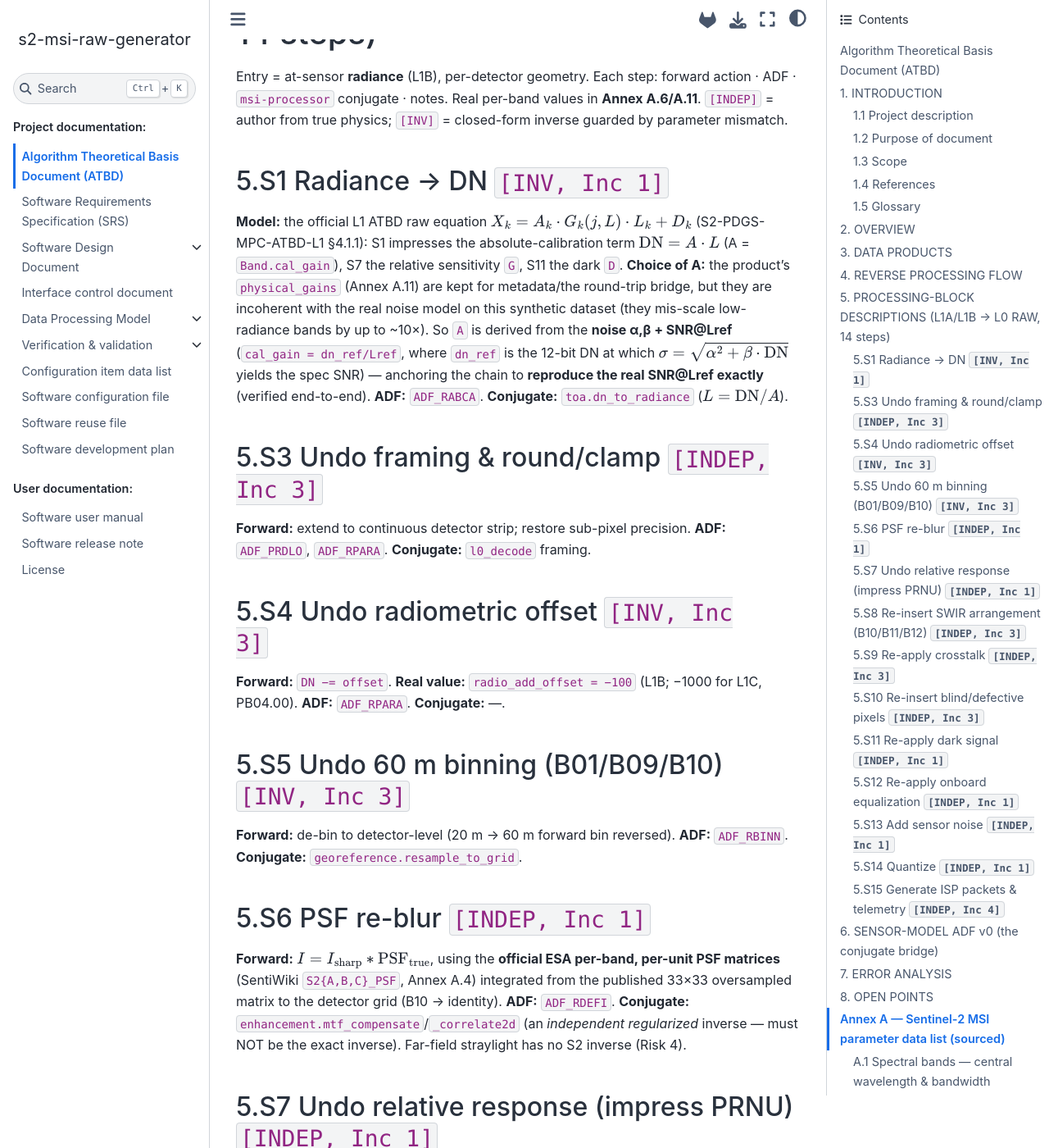
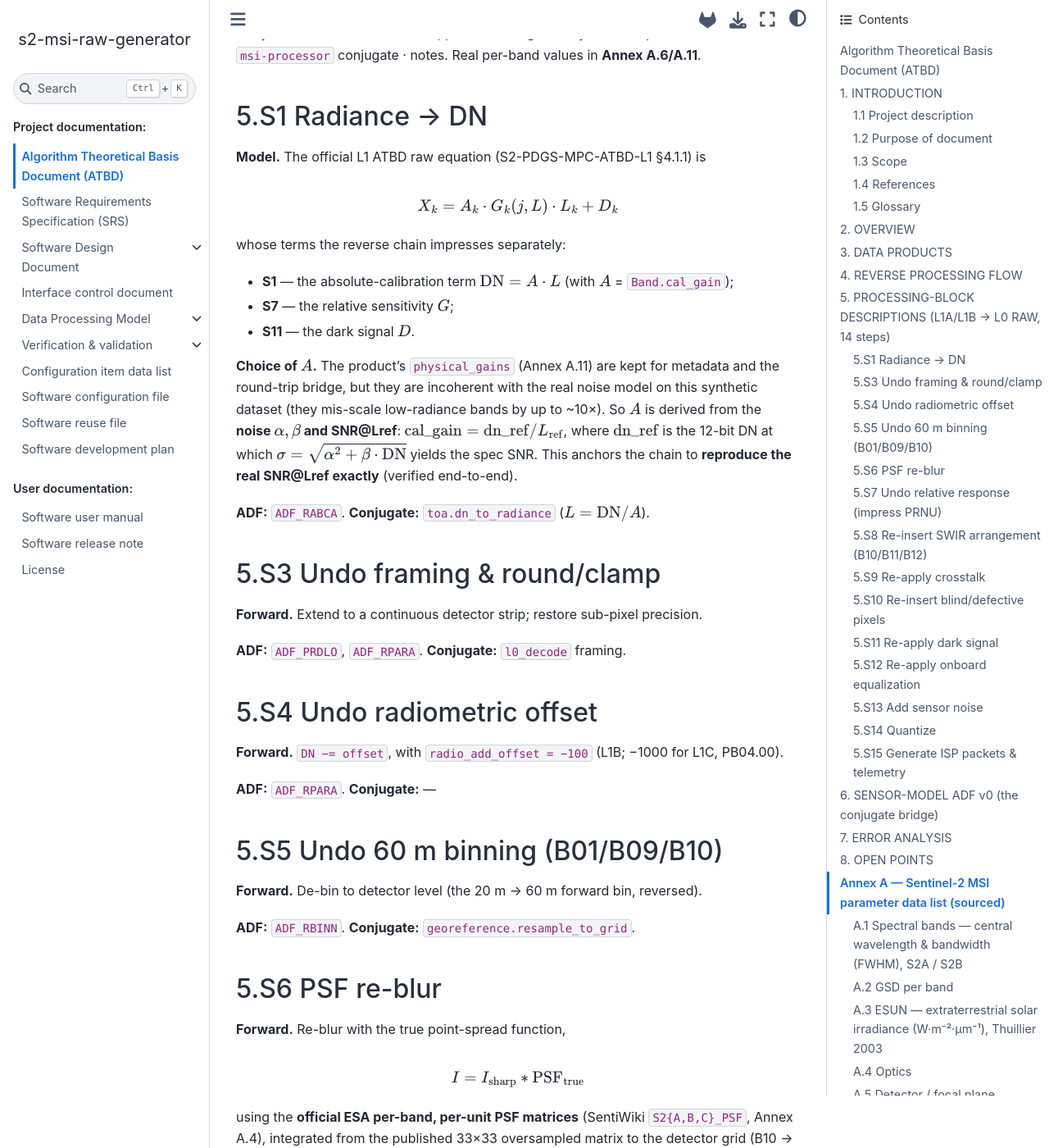
Before and after one commit to AstroCan17/s2-msi-raw-generator, a Sphinx documentation site: the page built from docs/atbd/atbd.md, in a window 1280 px wide and 1400 px high, scrolled down 7389 px. Shown: the whole window at 82% size. Built offline with Sphinx 7.4.7 and the Sphinx Book theme 1.1.4, drawn with Linux system fonts in a browser that asks for light colours; pages that are not in the unit, such as notebooks, are missing from menus; some of the changed text lies outside the part shown.

Commit message:
docs(atbd): drop [INDEP/INV, Inc N] tags; reformat §5 steps for readability
Remove the internal [INDEP]/[INV] derivation tags + their legend and the "Inc N"
increment references from the ATBD — insider process/originality jargon that is
undefined to an external reader and referenced by no other document.

Reformat the §5 processing-block steps into a consistent scientific-paper layout:
a Forward/Model paragraph, display equations ($$...$$), where/Real values/Method/
Acceptance paragraphs, and an ADF/Conjugate footer per step. Technical content
(equations, ADF codes, conjugate functions, real values) is unchanged.

Strict docs build (-W) green.

```diff
--- a/docs/atbd/atbd.md
+++ b/docs/atbd/atbd.md
@@ -169,7 +169,7 @@ The processor's forward flow, reversed. Two sub-flows:
 
 **Main reverse chain:** S1→S3→S4→S5→S6→S7→S8→S9→S10→S11→S12→S13→S14→S15 (§5) — radiometric-only.
 
-**Calibration sub-set (`s2_msi_raw_generator/calibration.py`, Increment 3):** the S2 **two-reference** radiometric
+**Calibration sub-set (`s2_msi_raw_generator/calibration.py`):** the S2 **two-reference** radiometric
 calibration in the reflective domain. The high-signal reference is the on-board **CSM sun-diffuser**
 (uniform full-field), the zero reference is
 a **dark** (CSM closed / night). The sub-set synthesises both L0 acquisitions by impressing the *true*
@@ -185,89 +185,146 @@ correlation >0.99, `A≈cal_gain`; the small residual is the calibration uncerta
 
 Entry = at-sensor **radiance** (L1B), per-detector geometry. Each step: forward action · ADF ·
 `msi-processor` conjugate · notes. Real per-band values in **Annex A.6/A.11**.
-`[INDEP]` = author from true physics; `[INV]` = closed-form inverse guarded by parameter mismatch.
 
-## 5.S1 Radiance → DN `[INV, Inc 1]`
-**Model:** the official L1 ATBD raw equation **$X_k = A_k \cdot G_k(j,L) \cdot L_k + D_k$** (S2-PDGS-MPC-ATBD-L1
-§4.1.1): S1 impresses the absolute-calibration term **$\mathrm{DN} = A \cdot L$** (A = `Band.cal_gain`), S7 the
-relative sensitivity `G`, S11 the dark `D`. **Choice of A:** the product's `physical_gains`
-(Annex A.11) are kept for metadata/the round-trip bridge, but they are incoherent with the real
-noise model on this synthetic dataset (they mis-scale low-radiance bands by up to ~10×). So `A` is
-derived from the **noise α,β + SNR@Lref** (`cal_gain = dn_ref/Lref`, where `dn_ref` is the
-12-bit DN at which $\sigma = \sqrt{\alpha^2 + \beta \cdot \mathrm{DN}}$ yields the spec SNR) — anchoring the chain to **reproduce the real
-SNR@Lref exactly** (verified end-to-end). **ADF:** `ADF_RABCA`. **Conjugate:** `toa.dn_to_radiance`
-($L = \mathrm{DN}/A$).
+## 5.S1 Radiance → DN
 
-## 5.S3 Undo framing & round/clamp `[INDEP, Inc 3]`
-**Forward:** extend to continuous detector strip; restore sub-pixel precision. **ADF:** `ADF_PRDLO`,
-`ADF_RPARA`. **Conjugate:** `l0_decode` framing.
+**Model.** The official L1 ATBD raw equation (S2-PDGS-MPC-ATBD-L1 §4.1.1) is
 
-## 5.S4 Undo radiometric offset `[INV, Inc 3]`
-**Forward:** `DN −= offset`. **Real value:** `radio_add_offset = −100` (L1B; −1000 for L1C, PB04.00).
-**ADF:** `ADF_RPARA`. **Conjugate:** —.
+$$X_k = A_k \cdot G_k(j,L) \cdot L_k + D_k$$
 
-## 5.S5 Undo 60 m binning (B01/B09/B10) `[INV, Inc 3]`
-**Forward:** de-bin to detector-level (20 m → 60 m forward bin reversed). **ADF:** `ADF_RBINN`.
-**Conjugate:** `georeference.resample_to_grid`.
+whose terms the reverse chain impresses separately:
 
-## 5.S6 PSF re-blur `[INDEP, Inc 1]`
-**Forward:** $I = I_\mathrm{sharp} \ast \mathrm{PSF}_\mathrm{true}$, using the **official ESA per-band, per-unit PSF
-matrices** (SentiWiki `S2{A,B,C}_PSF`, Annex A.4) integrated from the published 33×33 oversampled
-matrix to the detector grid (B10 → identity). **ADF:** `ADF_RDEFI`. **Conjugate:**
-`enhancement.mtf_compensate`/`_correlate2d` (an *independent regularized* inverse — must NOT be the
-exact inverse). Far-field straylight has no S2 inverse (Risk 4).
+- **S1** — the absolute-calibration term $\mathrm{DN} = A \cdot L$ (with $A$ = `Band.cal_gain`);
+- **S7** — the relative sensitivity $G$;
+- **S11** — the dark signal $D$.
 
-## 5.S7 Undo relative response (impress PRNU) `[INDEP, Inc 1]`
-**Forward:** impress the **true per-pixel relative response** by inverting the on-ground equalization
-$Y = G(Z)$ — VNIR cubic $A\,Z^3 + B\,Z^2 + C\,Z$ / SWIR bilinear (knee at `Zs`). **Real values:** the
-per-pixel gains come straight from the **operational S2A GIPP `R2EQOG`** (`COEFF_A/B/C` cubic /
-`COEFF_A1/A2/Zs` bilinear; C≈1.0–1.2 dominant), parsed by `s2_msi_raw_generator.gipp` and applied via the analytic
-inverse `G⁻¹` in `forward_radiometric_atbd.inverse_equalize` (`BandADF.from_gipp`). **ADF:** `ADF_REQOG`.
-**Conjugate:** the forward radiometric correction `radiometric.apply_nuc`.
+**Choice of $A$.** The product's `physical_gains` (Annex A.11) are kept for metadata and the
+round-trip bridge, but they are incoherent with the real noise model on this synthetic dataset
+(they mis-scale low-radiance bands by up to ~10×). So $A$ is derived from the **noise $\alpha,\beta$
+and SNR@Lref**: $\mathrm{cal\_gain} = \mathrm{dn\_ref}/L_\mathrm{ref}$, where $\mathrm{dn\_ref}$ is the
+12-bit DN at which $\sigma = \sqrt{\alpha^2 + \beta \cdot \mathrm{DN}}$ yields the spec SNR. This
+anchors the chain to **reproduce the real SNR@Lref exactly** (verified end-to-end).
 
-## 5.S8 Re-insert SWIR arrangement (B10/B11/B12) `[INDEP, Inc 3]`
-**Forward:** restore the staggered SWIR readout layout (the TDI "rearrangement"). **TDI APPLIED on
-B03, B04, B11, B12** (`tdi_configuration_list`). **ADF:** `ADF_RSWIR`. **Method:** PyRawS
-`shift_lut.csv` deterministic per-(satellite, detector, band-pair) shifts (Annex A.9).
+**ADF:** `ADF_RABCA`. **Conjugate:** `toa.dn_to_radiance` ($L = \mathrm{DN}/A$).
 
-## 5.S9 Re-apply crosstalk `[INDEP, Inc 3]`
-**Forward:** $\mathrm{DN}_i \mathrel{+}= \sum_j \mathrm{xtalk}[i,j] \cdot \mathrm{DN}_j$ (optical + electrical). **Magnitude:** <0.5 % channel-to-channel.
-**ADF:** `ADF_RCRCO`. **Conjugate:** *none* (S2-specific; named residual). Real matrix = the GIPP
-`R2CRCO` (per-band OPTICAL+ELECTRICAL row; ≈0 for S2A → identity).
+## 5.S3 Undo framing & round/clamp
 
-## 5.S10 Re-insert blind/defective pixels `[INDEP, Inc 3]`
-**Forward:** insert masked blind columns + inject defective pixels (**3 in B11, 1 in B12** per S2C Cal/Val).
+**Forward.** Extend to a continuous detector strip; restore sub-pixel precision.
+
+**ADF:** `ADF_PRDLO`, `ADF_RPARA`. **Conjugate:** `l0_decode` framing.
+
+## 5.S4 Undo radiometric offset
+
+**Forward.** `DN −= offset`, with `radio_add_offset = −100` (L1B; −1000 for L1C, PB04.00).
+
+**ADF:** `ADF_RPARA`. **Conjugate:** —
+
+## 5.S5 Undo 60 m binning (B01/B09/B10)
+
+**Forward.** De-bin to detector level (the 20 m → 60 m forward bin, reversed).
+
+**ADF:** `ADF_RBINN`. **Conjugate:** `georeference.resample_to_grid`.
+
+## 5.S6 PSF re-blur
+
+**Forward.** Re-blur with the true point-spread function,
+
+$$I = I_\mathrm{sharp} \ast \mathrm{PSF}_\mathrm{true}$$
+
+using the **official ESA per-band, per-unit PSF matrices** (SentiWiki `S2{A,B,C}_PSF`, Annex A.4),
+integrated from the published 33×33 oversampled matrix to the detector grid (B10 → identity).
+
+**ADF:** `ADF_RDEFI`. **Conjugate:** `enhancement.mtf_compensate` / `_correlate2d` — an *independent
+regularized* inverse (must **not** be the exact inverse). Far-field straylight has no S2 inverse (Risk 4).
+
+## 5.S7 Undo relative response (impress PRNU)
+
+**Forward.** Impress the **true per-pixel relative response** by inverting the on-ground equalization
+$Y = G(Z)$ — VNIR cubic $A\,Z^3 + B\,Z^2 + C\,Z$ / SWIR bilinear (knee at `Zs`).
+
+**Real values.** The per-pixel gains come straight from the **operational S2A GIPP `R2EQOG`**
+(`COEFF_A/B/C` cubic / `COEFF_A1/A2/Zs` bilinear; $C \approx 1.0$–$1.2$ dominant), parsed by
+`s2_msi_raw_generator.gipp` and applied via the analytic inverse $G^{-1}$ in
+`forward_radiometric_atbd.inverse_equalize` (`BandADF.from_gipp`).
+
+**ADF:** `ADF_REQOG`. **Conjugate:** `radiometric.apply_nuc`.
+
+## 5.S8 Re-insert SWIR arrangement (B10/B11/B12)
+
+**Forward.** Restore the staggered SWIR readout layout (the TDI "rearrangement"); TDI is **APPLIED on
+B03, B04, B11, B12** (`tdi_configuration_list`).
+
+**Method.** PyRawS `shift_lut.csv` deterministic per-(satellite, detector, band-pair) shifts (Annex A.9).
+
+**ADF:** `ADF_RSWIR`.
+
+## 5.S9 Re-apply crosstalk
+
+**Forward.** Inject optical + electrical channel crosstalk,
+
+$$\mathrm{DN}_i \mathrel{+}= \sum_j \mathrm{xtalk}[i,j] \cdot \mathrm{DN}_j$$
+
+of magnitude <0.5 % channel-to-channel. The real matrix is the GIPP `R2CRCO` (per-band
+OPTICAL+ELECTRICAL row; ≈0 for S2A → identity).
+
+**ADF:** `ADF_RCRCO`. **Conjugate:** *none* (S2-specific; a named residual).
+
+## 5.S10 Re-insert blind/defective pixels
+
+**Forward.** Insert masked blind columns and inject defective pixels (**3 in B11, 1 in B12**, per S2C Cal/Val).
+
 **ADF:** `ADF_BLIND` (blind), `ADF_RDEPI` (defective). **Conjugate:** `radiometric.replace_bad_pixels`.
 
-## 5.S11 Re-apply dark signal `[INDEP, Inc 1]`
-**Forward:** `DN += dark[pixel]`. **Real values:** the **per-pixel** dark signal `D(j)` comes from the
-operational S2A GIPP **`R2EQOG` `COEFF_D`** (`s2_msi_raw_generator.gipp`, `BandADF.from_gipp`) — mean 440–522 LSB per
-band, matching the DQR (OMPC.CS.DQR.01.02-2023) range but now resolved per pixel. (Fallback when no GIPP:
-`DARK_PEDESTAL_LSB` 440–520 + per-pixel DSNU `< 0.5/1.0 LSB`, `Band.dark_dsnu`.) Applied *after* S13 so
-the noise model sees the dark-subtracted signal. **ADF:** `ADF_REOB2`/`ADF_REQOG`.
+## 5.S11 Re-apply dark signal
 
-## 5.S12 Re-apply onboard equalization `[INDEP, Inc 1]`
-**Forward:** invert the R2EQOG equalization — multiplicative (cubic VNIR $Z = \sum_n G_n \cdot Y^n$ / bilinear SWIR)
-on the dark-subtracted signal (Clerc et al. 2026, S2C cal/val; `equalization_mode = true`,
-`nuc_table_id = 3`). Linearized here as `DN_raw = DN_eq/gain_ob`, with the **per-detector gain
-stability 0.05 % 1σ** (paper Table 3, Ra factor; `sensor.EQ_GAIN_STD`) and **no offset** (the dark is
-the S11 pedestal). **ADF:** `ADF_REOB2`. **Conjugate:** `radiometric.estimate_nuc`.
+**Forward.** `DN += dark[pixel]`, applied *after* S13 so the noise model sees the dark-subtracted signal.
 
-## 5.S13 Add sensor noise `[INDEP, Inc 1]`
-**Forward:** the **S2-RUT noise model** $\sigma = \sqrt{\alpha^2 + \beta \cdot \mathrm{DN}}$, with **$\alpha$, $\beta$ read verbatim from the
-L1A product** (`quality_indicators_info/.../noise_model`, `sensor.NOISE_ALPHA/NOISE_BETA`); $\mathrm{DN} \mathrel{+}= \mathcal{N}(0,\sigma)$, seeded. Applied on the **signal DN** (before the S11 dark pedestal), so it reproduces the
- SNR@Lref (verified end-to-end, <1 %). **Acceptance:** σ within ±5 % over ≥10 000 px
-(REQ-FUNC-021). **ADF:** `ADF_RNOMO`. **Conjugate:** processor *denoises*.
+**Real values.** The **per-pixel** dark signal $D(j)$ comes from the operational S2A GIPP
+**`R2EQOG` `COEFF_D`** (`s2_msi_raw_generator.gipp`, `BandADF.from_gipp`) — mean 440–522 LSB per band,
+matching the DQR (OMPC.CS.DQR.01.02-2023) range but now resolved per pixel. Fallback when no GIPP:
+`DARK_PEDESTAL_LSB` 440–520 + per-pixel DSNU $< 0.5/1.0$ LSB (`Band.dark_dsnu`).
 
-## 5.S14 Quantize `[INDEP, Inc 1]`
-**Forward:** `clip(round(DN), 0, 4095)` → uint16 (12-bit at sensor). **ADF:** `ADF_CONVE`.
-**Conjugate:** `radiometric.flag_saturation`. No-data 0; saturated 65535.
+**ADF:** `ADF_REOB2` / `ADF_REQOG`.
 
-## 5.S15 Generate ISP packets & telemetry `[INDEP, Inc 4]`
-**Forward:** package into CCSDS ISP; timestamps from `line_period = 1.5658736 ms`; SAD packets per APID.
-**ADF:** `ADF_SADMP`, `ADF_DATAT`. **Conjugate:** `l0_decode`. **Output:** the 156-frame L0 (Annex A.9).
+## 5.S12 Re-apply onboard equalization
 
-**Calibration sub-set (Inc 3, inverse-crime cure — implemented `s2_msi_raw_generator/calibration.py`):** synthetic
+**Forward.** Invert the R2EQOG equalization — multiplicative (cubic VNIR $Z = \sum_n G_n \cdot Y^n$ /
+bilinear SWIR) on the dark-subtracted signal (Clerc et al. 2026, S2C cal/val; `equalization_mode = true`,
+`nuc_table_id = 3`). Linearized here as $\mathrm{DN}_\mathrm{raw} = \mathrm{DN}_\mathrm{eq}/\mathrm{gain}_\mathrm{ob}$,
+with the **per-detector gain stability 0.05 % 1σ** (paper Table 3, Ra factor; `sensor.EQ_GAIN_STD`) and
+**no offset** (the dark is the S11 pedestal).
+
+**ADF:** `ADF_REOB2`. **Conjugate:** `radiometric.estimate_nuc`.
+
+## 5.S13 Add sensor noise
+
+**Forward.** The **S2-RUT noise model**
+
+$$\sigma = \sqrt{\alpha^2 + \beta \cdot \mathrm{DN}}, \qquad \mathrm{DN} \mathrel{+}= \mathcal{N}(0,\sigma)$$
+
+with **$\alpha$, $\beta$ read verbatim from the L1A product**
+(`quality_indicators_info/.../noise_model`, `sensor.NOISE_ALPHA/NOISE_BETA`), seeded. Applied on the
+**signal DN** (before the S11 dark pedestal), so it reproduces the SNR@Lref (verified end-to-end, <1 %).
+
+**Acceptance.** $\sigma$ within ±5 % over ≥10 000 px (REQ-FUNC-021).
+
+**ADF:** `ADF_RNOMO`. **Conjugate:** the processor *denoises*.
+
+## 5.S14 Quantize
+
+**Forward.** `clip(round(DN), 0, 4095)` → uint16 (12-bit at sensor); no-data 0, saturated 65535.
+
+**ADF:** `ADF_CONVE`. **Conjugate:** `radiometric.flag_saturation`.
+
+## 5.S15 Generate ISP packets & telemetry
+
+**Forward.** Package into CCSDS ISP; timestamps from `line_period = 1.5658736 ms`; SAD packets per APID.
+
+**Output.** The 156-frame L0 (Annex A.9).
+
+**ADF:** `ADF_SADMP`, `ADF_DATAT`. **Conjugate:** `l0_decode`.
+
+**Calibration sub-set (inverse-crime cure — implemented `s2_msi_raw_generator/calibration.py`):** synthetic
 CSM sun-diffuser + dark acquisitions → derive `D`, `g`, `A` (L1 ATBD §4.1.1.2.2) → *estimated* ADF
 (`estimated_adf`) handed to the processor, not the truth impressed in S7/S11.
 
@@ -313,7 +370,7 @@ parsed by `s2_msi_raw_generator.gipp` (an original reader) into per-pixel arrays
 
 # 7. ERROR ANALYSIS
 
-Per-stage error-budget table, **reflective-domain terms**. Populate numerically in Inc 4 via sensitivity sweeps.
+Per-stage error-budget table, **reflective-domain terms**. Populate numerically via sensitivity sweeps.
 
 | Step | Dominant error term | Driver | Budget |
 |---|---|---|---|
```
Also changed, not shown: other parts of docs/atbd/atbd.md (+1 -1 lines).
